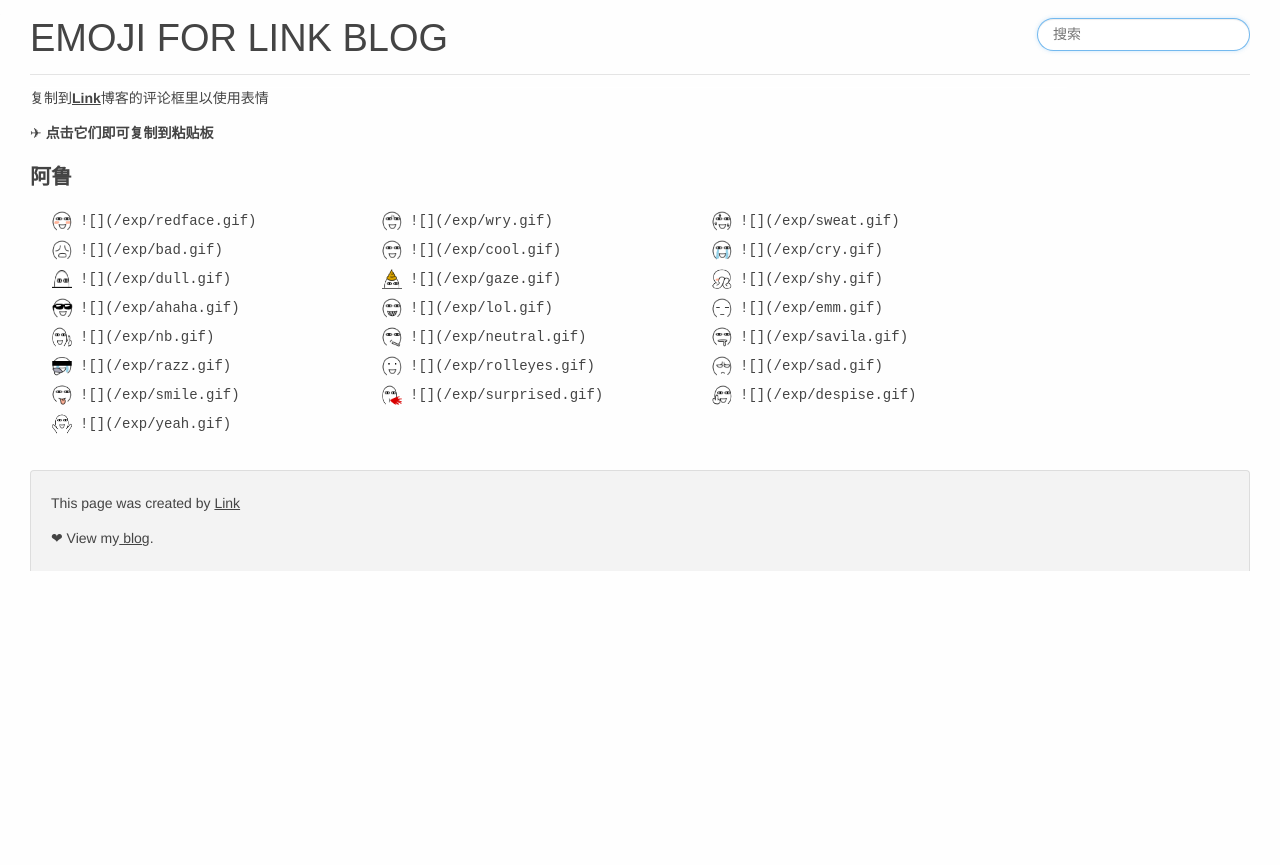
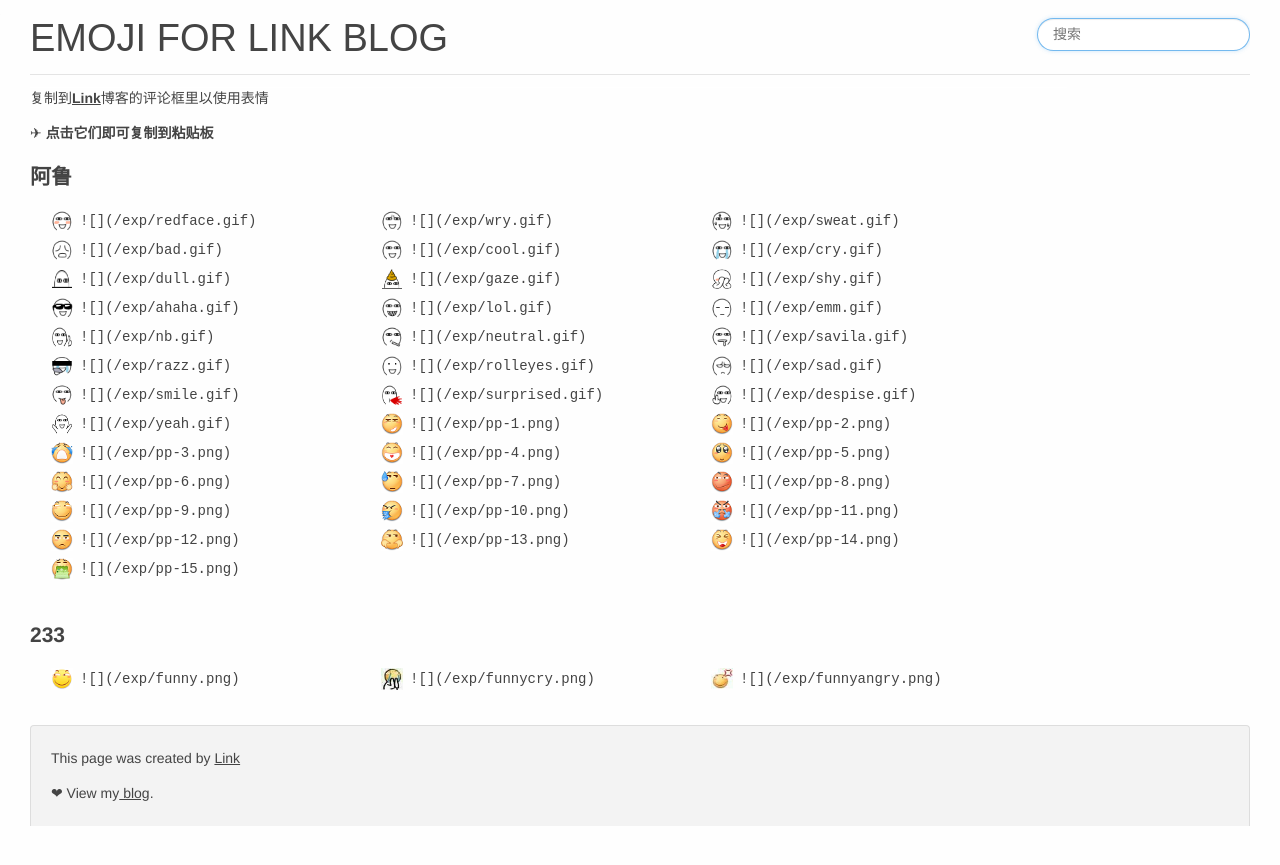
Before and after one commit to link9596/qwq, a Jekyll site: the page alu/index.html, which Jekyll copies as it is, in a window 1280 px wide. Shown: the top 865 px of the page. Built offline with Jekyll 4.4.1, drawn with Linux system fonts in a browser that asks for light colours; nearby versions of some CDN libraries; comment, search, counter and statistics services are not loaded.

Commit message:
add emoji

```diff
--- a/alu/index.html
+++ b/alu/index.html
@@ -50,6 +50,30 @@
       <li><div><img src="/exp/surprised.gif">![](<span class="name">/exp/surprised.gif</span>)</div></li>
       <li><div><img src="/exp/despise.gif">![](<span class="name">/exp/despise.gif</span>)</div></li>
       <li><div><img src="/exp/yeah.gif">![](<span class="name">/exp/yeah.gif</span>)</div></li>
+      <li><div><img src="/exp/pp-1.png">![](<span class="name">/exp/pp-1.png</span>)</div></li>
+      <li><div><img src="/exp/pp-2.png">![](<span class="name">/exp/pp-2.png</span>)</div></li>
+      <li><div><img src="/exp/pp-3.png">![](<span class="name">/exp/pp-3.png</span>)</div></li>
+      <li><div><img src="/exp/pp-4.png">![](<span class="name">/exp/pp-4.png</span>)</div></li>
+      <li><div><img src="/exp/pp-5.png">![](<span class="name">/exp/pp-5.png</span>)</div></li>
+      <li><div><img src="/exp/pp-6.png">![](<span class="name">/exp/pp-6.png</span>)</div></li>
+      <li><div><img src="/exp/pp-7.png">![](<span class="name">/exp/pp-7.png</span>)</div></li>
+      <li><div><img src="/exp/pp-8.png">![](<span class="name">/exp/pp-8.png</span>)</div></li>
+      <li><div><img src="/exp/pp-9.png">![](<span class="name">/exp/pp-9.png</span>)</div></li>
+      <li><div><img src="/exp/pp-10.png">![](<span class="name">/exp/pp-10.png</span>)</div></li>
+      <li><div><img src="/exp/pp-11.png">![](<span class="name">/exp/pp-11.png</span>)</div></li>
+      <li><div><img src="/exp/pp-12.png">![](<span class="name">/exp/pp-12.png</span>)</div></li>
+      <li><div><img src="/exp/pp-13.png">![](<span class="name">/exp/pp-13.png</span>)</div></li>
+      <li><div><img src="/exp/pp-14.png">![](<span class="name">/exp/pp-14.png</span>)</div></li>
+      <li><div><img src="/exp/pp-15.png">![](<span class="name">/exp/pp-15.png</span>)</div></li>
+
+    </ul>
+
+
+    <h2>233</h2>
+    <ul class="people emojis" id="emoji-people">
+      <li><div><img src="/exp/funny.png">![](<span class="name">/exp/funny.png</span>)</div></li>
+      <li><div><img src="/exp/funnycry.png">![](<span class="name">/exp/funnycry.png</span>)</div></li>
+      <li><div><img src="/exp/funnyangry.png">![](<span class="name">/exp/funnyangry.png</span>)</div></li>
     </ul>
     <div id="footer">
       <p>
```
Also changed, not shown: exp/funny.png, exp/funnyangry.png, exp/funnycry.png, exp/pp-1.png (added), exp/pp-10.png (added), exp/pp-11.png (added), exp/pp-12.png (added), exp/pp-13.png (added), exp/pp-14.png (added), exp/pp-15.png (added), exp/pp-2.png (added), exp/pp-3.png (added), exp/pp-4.png (added), exp/pp-5.png (added), 4 more files.
